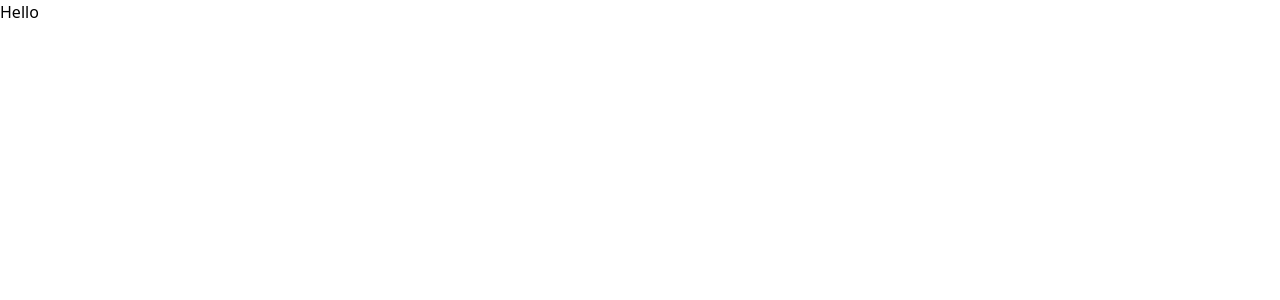
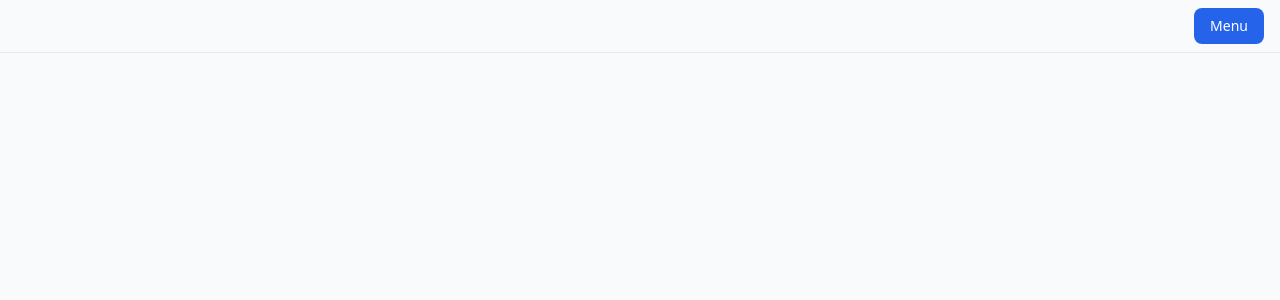
Before and after one commit to Dmitriifd/react-components, a React (Vite) app: page / in a window 1280 px wide. Shown: the top 300 px of the page. Built offline with nearby package versions, Linux system fonts and the light colour scheme.

Commit message:
dropdown

```diff
--- a/src/App.tsx
+++ b/src/App.tsx
@@ -1,7 +1,10 @@
+import { DropdownWrappes } from "@components/dropdown/DropdownWrappes"
 
 function App() {
   return (
-    <p>Hello</p>
+    <div>
+      <DropdownWrappes />
+    </div>
   )
 }
 
--- /dev/null
+++ b/src/components/button/Button.tsx
@@ -0,0 +1,12 @@
+const Button = ({ children }: { children: React.ReactNode }) => {
+  return (
+    <button
+      className="flex gap-2 px-4 py-2
+      text-sm rounded-lg bg-blue-600
+      text-white font-medium">
+      {children}
+    </button>
+  )
+}
+
+export default Button
--- /dev/null
+++ b/src/components/dropdown/Dropdown.tsx
@@ -0,0 +1,39 @@
+import { useClickOutside } from '@hooks/useClickOutside'
+import { useState } from 'react'
+
+type Props = { children: React.ReactNode; trigger: React.ReactNode }
+
+const Dropdown = ({ children, trigger }: Props) => {
+  const [show, setShow] = useState(false)
+  const dropRef = useClickOutside(() => setShow(false))
+
+  return (
+    <div ref={dropRef} className="w-fit relative" onClick={() => setShow((curr) => !curr)}>
+      <div>{trigger}</div>
+      {show && (
+        <ul
+          className={`
+        min-w-max absolute right-0 mt-2
+        bg-white divide-y divide-gray-100
+        rounded-lg shadow overflow-hidden
+      `}>
+          {children}
+        </ul>
+      )}
+    </div>
+  )
+}
+
+export default Dropdown
+
+export function DropdownItem({ children }: { children: React.ReactNode }) {
+  return (
+    <li
+      className={`
+        flex gap-2 items-center px-4 py-2 text-gray-800
+        hover:bg-gray-50 cursor-pointer
+      `}>
+      {children}
+    </li>
+  )
+}
--- /dev/null
+++ b/src/components/dropdown/DropdownWrappes.tsx
@@ -0,0 +1,41 @@
+import Button from '@components/button/Button'
+import Dropdown, { DropdownItem } from '@components/dropdown/Dropdown'
+import { ShoppingCart, Package, Settings, LogOut } from 'react-feather'
+
+const DropdownWrappes = () => {
+  return (
+    <div className="h-screen bg-gray-50">
+      <nav className="flex items-start justify-end px-4 py-2 border-b">
+        <Dropdown trigger={<Button>Menu</Button>}>
+          <DropdownItem>
+            <img
+              src="https://avatars.dicebear.com/api/initials/JS.svg"
+              alt="user avatar"
+              className="w-12 rounded-full"
+            />
+            <div className="py-2">
+              <p className="font-medium">John Doe</p>
+              <a href="" className="text-sm font-medium text-gray-500">
+                johndoe@gmail.com
+              </a>
+            </div>
+          </DropdownItem>
+          <DropdownItem>
+            <ShoppingCart size={20} /> Cart
+          </DropdownItem>
+          <DropdownItem>
+            <Package size={20} /> Orders
+          </DropdownItem>
+          <DropdownItem>
+            <Settings size={20} /> Preferences
+          </DropdownItem>
+          <DropdownItem>
+            <LogOut size={20} /> Logout
+          </DropdownItem>
+        </Dropdown>
+      </nav>
+    </div>
+  )
+}
+
+export { DropdownWrappes }
--- /dev/null
+++ b/src/hooks/useClickOutside.ts
@@ -0,0 +1,24 @@
+import { useEffect, useRef } from 'react'
+
+type CallbackFn = () => void
+
+const useClickOutside = (callbackFn: CallbackFn): React.MutableRefObject<HTMLDivElement | null> => {
+  let domNodeRef = useRef<HTMLDivElement | null>(null)
+
+  useEffect(() => {
+    let handler = (event: MouseEvent) => {
+      if (!domNodeRef.current?.contains(event.target as Node)) {
+        callbackFn()
+      }
+    }
+    document.addEventListener('mousedown', handler)
+
+    return () => {
+      document.removeEventListener('mousedown', handler)
+    }
+  }, [])
+
+  return domNodeRef
+}
+
+export { useClickOutside }
```
